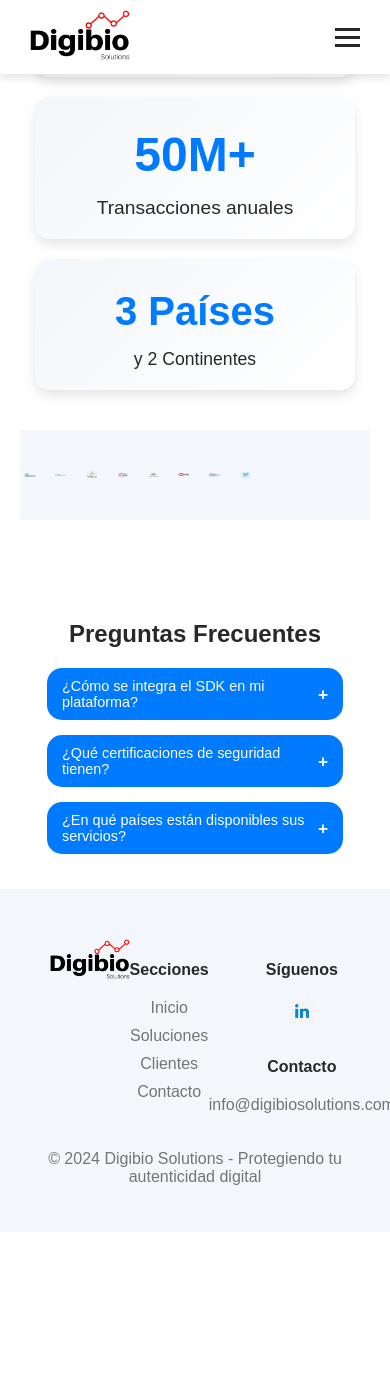
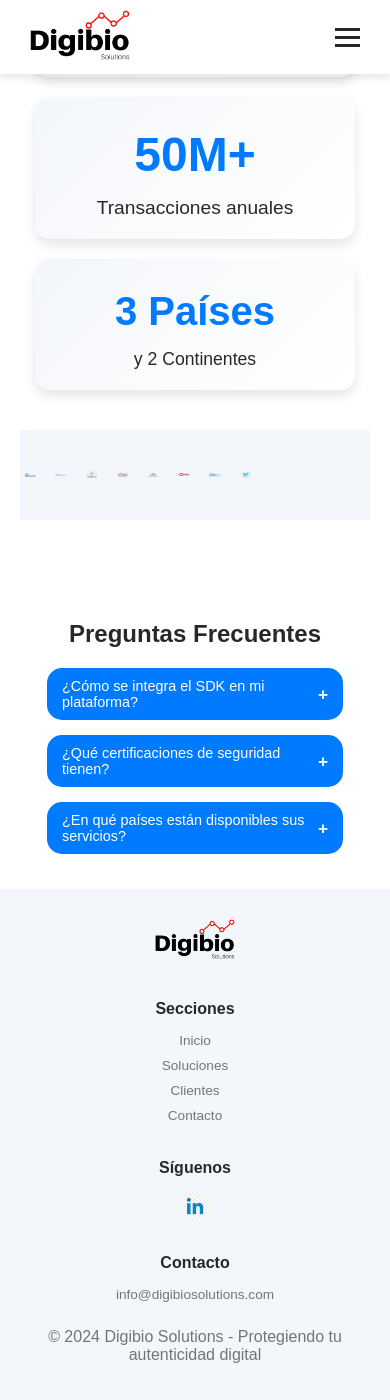
Before and after one commit to Digibiomx/digibiomx.github.io, a Jekyll site: the page built from index.html, in a window 390 px wide and 1400 px high, scrolled down 2314 px. Built offline with Jekyll 4.4.1, drawn with Linux system fonts in a browser that asks for light colours; before the commit the page ends 3546 px from its top, so only the background shows below that.

Commit message:
Footer para tablet y movil.

```diff
--- a/assets/css/style.css
+++ b/assets/css/style.css
@@ -363,6 +363,78 @@ footer {
     height: 24px;
 }
 
+/* === Footer Adaptado para Móvil y Tablet === */
+@media (max-width: 1024px) {
+    .footer-container {
+        flex-direction: column; /* Cambia a disposición vertical */
+        align-items: center; /* Centra los elementos */
+        gap: 20px; /* Espaciado entre secciones */
+    }
+
+    .footer-logo img {
+        height: 50px; /* Tamaño ligeramente más grande para mejor visibilidad */
+    }
+
+    .footer-links,
+    .footer-social {
+        align-items: center; /* Centra el contenido en cada bloque */
+        text-align: center; /* Centra el texto */
+    }
+
+    .footer-links h4,
+    .footer-social h4 {
+        font-size: 1em; /* Asegura un tamaño consistente */
+        margin-bottom: 5px; /* Reduce espacio entre título y enlaces */
+    }
+
+    .footer-links a,
+    .footer-social a {
+        font-size: 0.9em; /* Tamaño de texto ligeramente más pequeño */
+    }
+
+    .social-icon img {
+        width: 32px; /* Íconos sociales más grandes */
+        height: 32px;
+    }
+
+    footer {
+        padding: 20px; /* Reduce el padding general */
+    }
+}
+
+@media (max-width: 768px) {
+    .footer-container {
+        padding: 10px; /* Menos padding en móvil */
+        gap: 15px; /* Menos espacio entre secciones */
+    }
+
+    .footer-links a,
+    .footer-social a {
+        font-size: 0.85em; /* Texto más pequeño en pantallas pequeñas */
+    }
+
+    .footer-logo img {
+        height: 40px; /* Ajuste del logo para móvil */
+    }
+
+    .social-icon img {
+        width: 28px; /* Íconos ligeramente más pequeños */
+        height: 28px;
+    }
+}
+
+
+
+
+
+
+
+
+
+
+
+
+
 /* Contact Page Styles */
 .contact {
     max-width: 600px;
```
